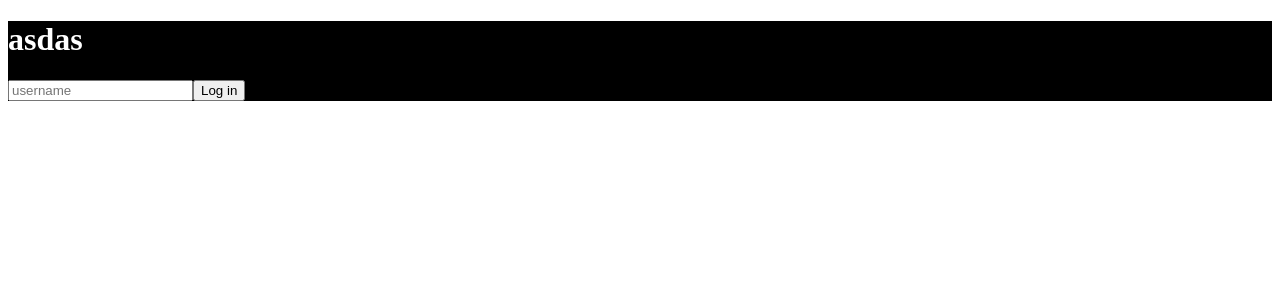
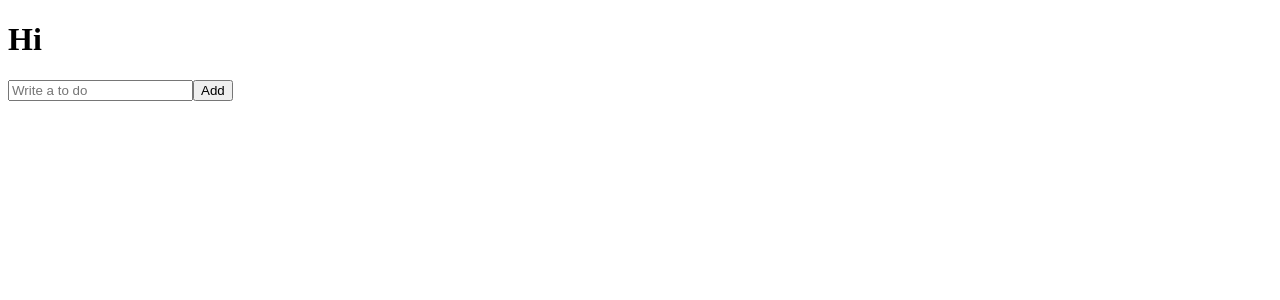
Before and after one commit to cf9874/react-study, a React (Create React App) app in the folder init/: page / in a window 1280 px wide. Shown: the top 300 px of the page. Built offline with nearby package versions, Linux system fonts and the light colour scheme.

Commit message:
before react-form-hook

```diff
--- a/init/src/App.tsx
+++ b/init/src/App.tsx
@@ -1,35 +1,10 @@
-import React, { useState } from "react";
-import styled from "styled-components";
-
-const Container = styled.div`
-  background-color: ${(props) => props.theme.bgColor};
-`;
-const H1 = styled.h1`
-  color: ${(props) => props.theme.textColor};
-`;
+import TodoList from "./TodoList";
 
 function App() {
-  const [value, setValue] = useState("");
-  const onChange = (event: React.FormEvent<HTMLInputElement>) => {
-    const {
-      currentTarget: { value },
-    } = event;
-    console.log(value);
-    setValue(value);
-  };
-  const onSubmit = (event: React.FormEvent<HTMLFormElement>) => {
-    event.preventDefault();
-    console.log("heeellllo", value);
-  };
-
   return (
-    <Container>
-      <H1>asdas</H1>
-      <form onSubmit={onSubmit}>
-        <input value={value} onChange={onChange} type="text" placeholder="username" />
-        <button>Log in</button>
-      </form>
-    </Container>
+    <>
+      <TodoList />
+    </>
   );
 }
 
--- /dev/null
+++ b/init/src/TodoList.tsx
@@ -0,0 +1,25 @@
+import { useState } from "react";
+
+function TodoList() {
+  const [value, setValue] = useState("");
+  const onChange = (event: React.FormEvent<HTMLInputElement>) => {
+    const value = event.currentTarget.value;
+    setValue(value);
+  };
+  const onSubmit = (event: React.FormEvent<HTMLFormElement>) => {
+    event.preventDefault();
+    const value = event.currentTarget.value;
+    console.log(value);
+  };
+  return (
+    <div>
+      <h1>Hi</h1>
+      <form onSubmit={onSubmit}>
+        <input value={value} onChange={onChange} placeholder="Write a to do" />
+        <button>Add</button>
+      </form>
+    </div>
+  );
+}
+
+export default TodoList;
```
